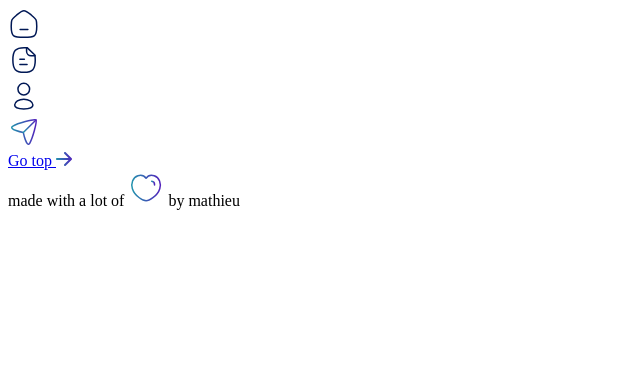
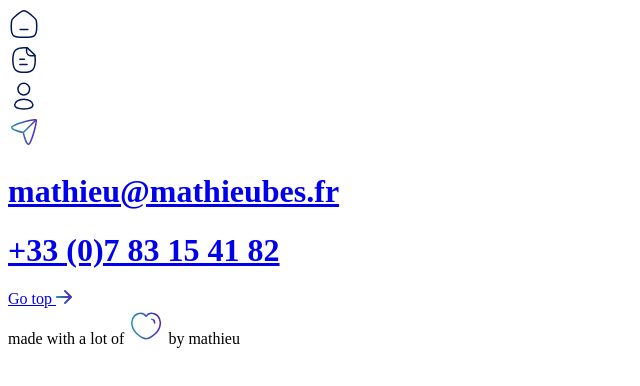
Before and after one commit to mathieubes/PortfolioNuxt, a Nuxt app: page /contact in a window 1280 px wide. Shown: the top 386 px of the page, without its empty margins (0-640 px from the left). Built offline with nearby package versions, Linux system fonts and the light colour scheme.

Commit message:
first transitions

```diff
--- a/assets/scss/style.scss
+++ b/assets/scss/style.scss
@@ -444,3 +444,22 @@ footer {
         text-align: center;
     }
 }
+
+.contact-container {
+    margin-top: 200px;
+
+    h1 {
+        text-align: center;
+    }
+}
+
+// transitions
+
+.fade-page-transition-enter-active, .fade-page-transition-leave-active {
+    transition: opacity 250ms, transform 250ms;
+}
+
+.fade-page-transition-enter, .fade-page-transition-leave-active {
+    opacity: 0;
+    transform: translateX(50px);
+}
--- a/nuxt.config.js
+++ b/nuxt.config.js
@@ -1,6 +1,6 @@
 export default {
     server: {
-        port: 8080
+        port: 3000
     },
     css: [
         '@/assets/scss/style'
--- a/pages/about.vue
+++ b/pages/about.vue
@@ -21,3 +21,9 @@
         </div>
     </div>
 </template>
+
+<script>
+export default {
+    transition: 'fade-page-transition'
+}
+</script>
--- a/pages/contact.vue
+++ b/pages/contact.vue
@@ -1,2 +1,6 @@
 <template>
+    <div class="container contact-container">
+        <h1><a href="mailto:mathieu@mathieubes.fr">mathieu@mathieubes.fr</a></h1>
+        <h1><a href="tel:+33783154182">+33 (0)7 83 15 41 82</a></h1>
+    </div>
 </template>
--- a/pages/index.vue
+++ b/pages/index.vue
@@ -55,6 +55,7 @@ export default {
                 hasLinks: true
             }
         }
-    }
+    },
+    transition: 'fade-page-transition'
 }
 </script>
--- a/pages/project/_name.vue
+++ b/pages/project/_name.vue
@@ -113,6 +113,7 @@ export default {
         hasLogo: function() {
             return this[this.currentProject()].hasLogo
         }
-    }
+    },
+    transition: 'fade-page-transition'
 }
 </script>
--- a/pages/projects.vue
+++ b/pages/projects.vue
@@ -25,6 +25,7 @@ export default {
         formatTitle(title) {
             return title.replace('-', ' ').toUpperCase()
         }
-    }
+    },
+    transition: 'fade-page-transition'
 }
 </script>
```
